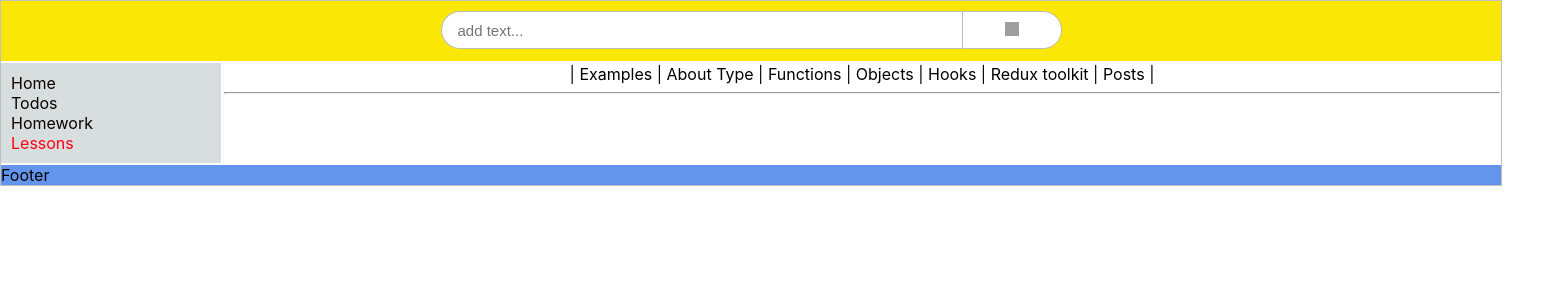
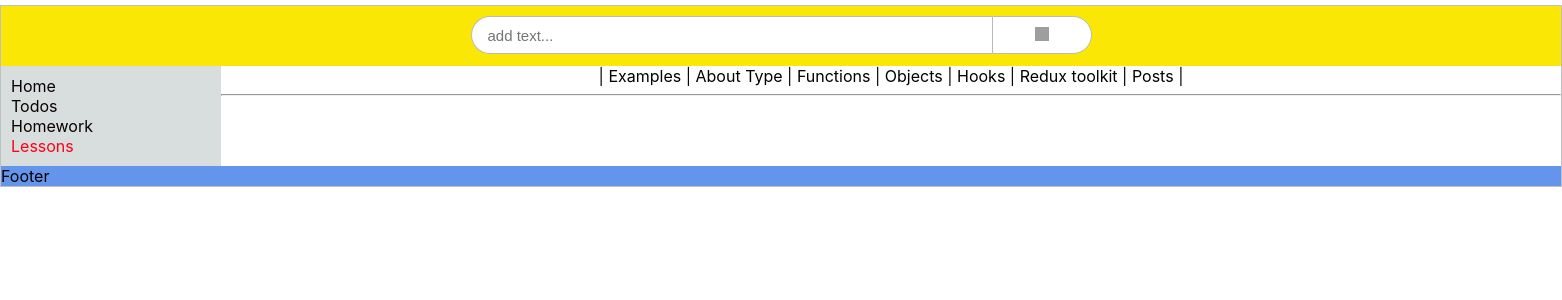
Before and after one commit to VladimirShumliaiev/Type-script-React, a React (Create React App) app in the folder my-app/: page /lessons in a window 1280 px wide. Shown: the top 300 px of the page, 1562 px wide, since content can reach past the window. Built offline with nearby package versions, Linux system fonts and the light colour scheme; grey boxes are pictures that could not be loaded.

Commit message:
11.05.2023 +++

```diff
--- a/my-app/src/App.css
+++ b/my-app/src/App.css
@@ -6,11 +6,10 @@
           'footer footer';
     grid-template-columns:  220px;
     grid-template-rows: 60px;
-    /*width: 1870px;*/
-    width: 1500px;
-    margin: auto;
+    width: 1560px;
+    margin: 5px auto;
     /*padding: 10px;*/
-    grid-gap: 2px;
+    /*grid-gap: 2px;*/
     border: 1px silver solid;
 }
 
@@ -36,7 +35,7 @@
     grid-area: main;
     background: #faf9f9;
     text-align: center;
-    padding: 1px;
+    /*padding: 1px;*/
 }
 
 .Footer {
```
